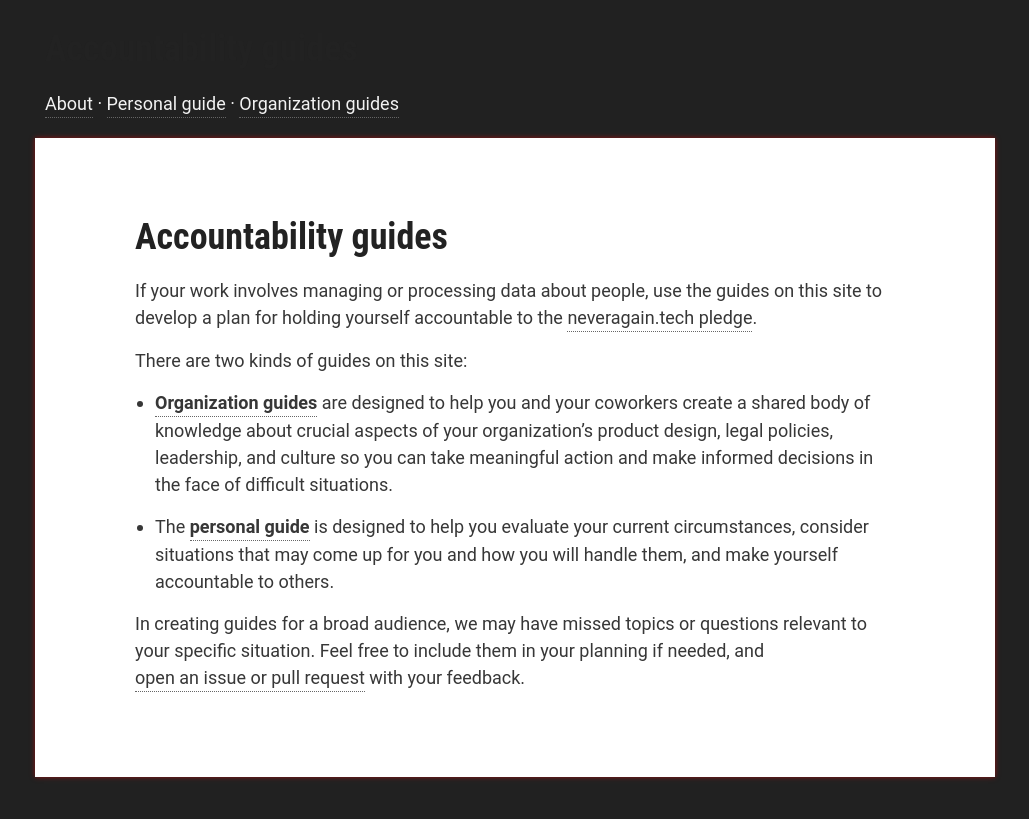
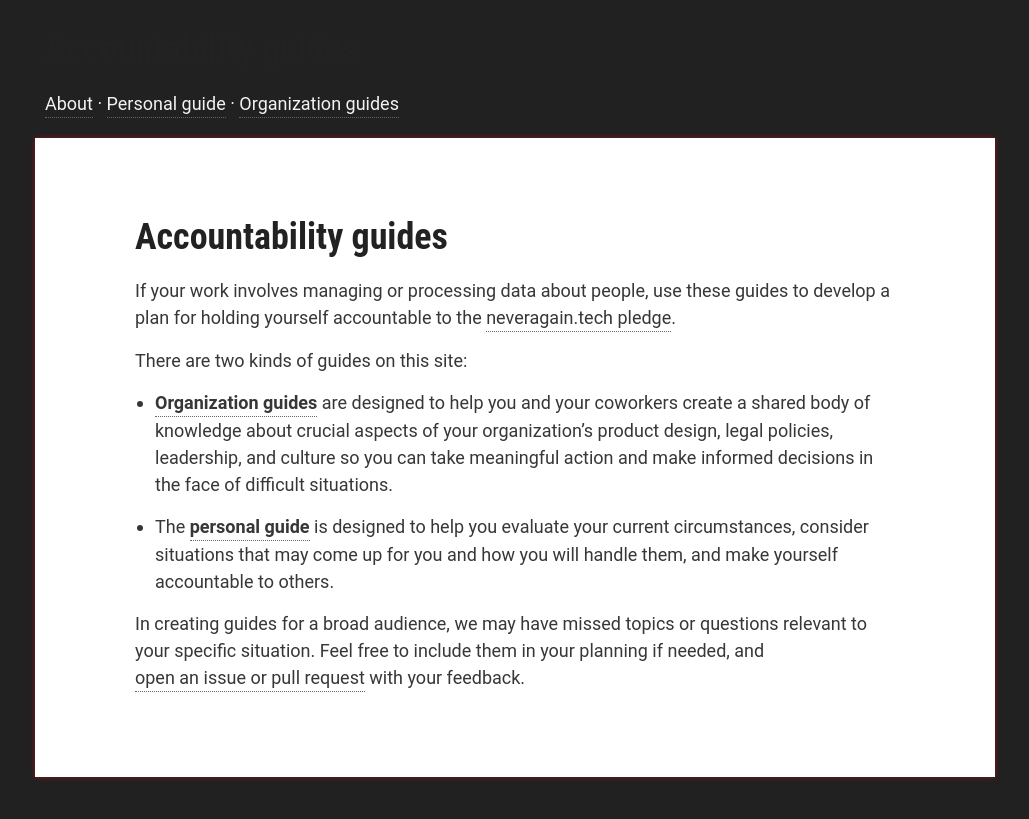
Before and after one commit to accountability-guides/accountability-guides.github.io, a Jekyll site: the page built from index.md, in a window 1280 px wide. Shown: the top 819 px of the page, without its empty margins (125-1154 px from the left). Built offline with Jekyll 4.4.1, drawn with Linux system fonts in a browser that asks for light colours.

Commit message:
better words

```diff
--- a/index.md
+++ b/index.md
@@ -3,7 +3,7 @@ title: Accountability guides
 layout: page
 ---
 
-If your work involves managing or processing data about people, use the guides on this site to develop a plan for holding yourself accountable to the [neveragain.tech pledge](http://neveragain.tech).
+If your work involves managing or processing data about people, use these guides to develop a plan for holding yourself accountable to the [neveragain.tech pledge](http://neveragain.tech).
 
 There are two kinds of guides on this site:
 
```
